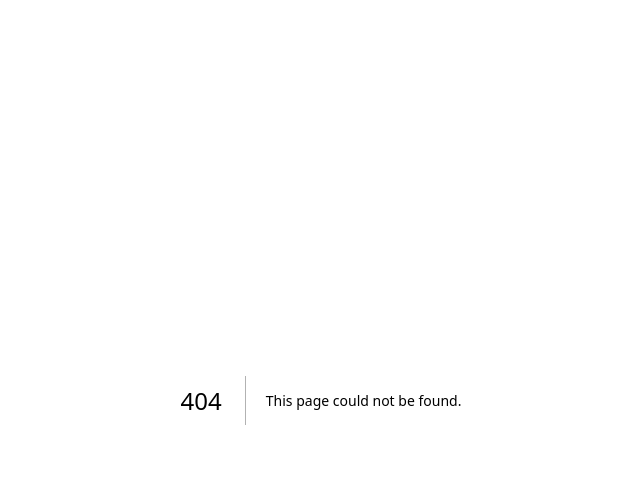
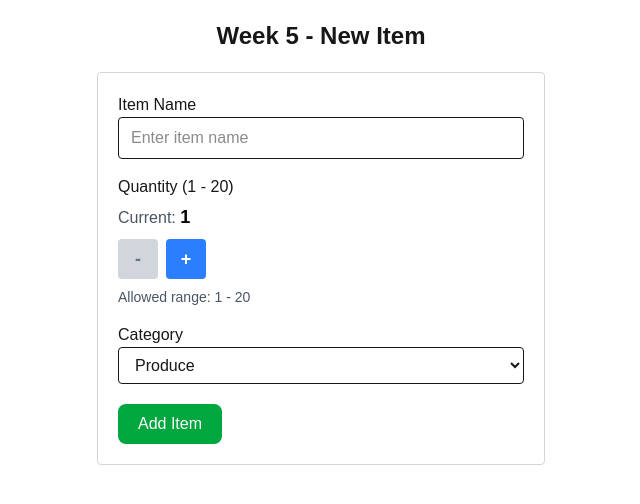
Before and after one commit to DavidThaiDuongNguyen/cprg306-assignments, a Next.js app: page /week-5 in a window 1280 px wide. Before the commit this address had no page. Shown: the top 504 px of the page, without its empty margins (319-959 px from the left). Built offline with nearby package versions, Linux system fonts and the light colour scheme.

Commit message:
week 5 page added

```diff
--- a/app/page.js
+++ b/app/page.js
@@ -5,7 +5,7 @@ export default function Page() {
     <main>
       <h1>CPRG 306: Web Development 2 - Assignments</h1>
       <p>
-        <Link href="/week-2"> Go to Week 2 →</Link> <Link href="/week-3">Go to Week 3 →</Link> <Link href="/week-4">Go to Week 4</Link>
+        <Link href="/week-2"> Go to Week 2 →</Link> <Link href="/week-3">Go to Week 3 →</Link> <Link href="/week-4">Go to Week 4 →</Link> <Link href="/week-5">Go to Week 5</Link>
       </p>
     </main>
   );
--- /dev/null
+++ b/app/week-5/new-item.js
@@ -0,0 +1,94 @@
+"use client";
+
+import { useState } from "react";
+
+export default function NewItem() {
+  const [item, setName] = useState("");
+  const [quantity, setQuantity] = useState(1);
+  const [category, setCategory] = useState("produce");
+
+  function increment() {
+    if (quantity < 20) {
+      setQuantity(quantity + 1);
+    }
+  }
+
+  function decrement() {
+    if (quantity > 1) {
+      setQuantity(quantity - 1);
+    }
+  }
+
+  function handleSubmit(event) {
+    event.preventDefault();
+
+    alert("Item: " + item + "\nQuantity: " + quantity + "\nCategory: " + category);
+    setName("");
+    setQuantity(1);
+    setCategory("produce");
+  }
+
+  return (
+    <form onSubmit={handleSubmit} className="max-w-md mx-auto border border-gray-300 rounded-sm p-5">
+      <div className="mb-4">
+        <label>Item Name</label>
+        <input type="text" value={item}
+          onChange={(e) => setName(e.target.value)}
+          required
+          placeholder="Enter item name"
+          className="w-full border rounded-sm px-3 py-2"
+        />
+      </div>
+
+      <div className="mb-4">
+        <p className="text-md font-medium mb-1">Quantity (1 - 20)</p>
+
+        <p className="text-gray-600 text-md mb-2">
+          Current:{" "}
+          <span className="text-black text-lg font-bold">{quantity}</span>
+        </p>
+
+        <div className="mb-2">
+          <button
+            type="button"
+            onClick={decrement}
+            disabled={quantity == 1}
+            className="w-10 h-10 mr-2 rounded-sm text-lg font-bold bg-gray-400 text-white hover:bg-gray-500 disabled:bg-gray-300 disabled:text-gray-500"
+          > -
+          </button>
+
+          <button
+            type="button"
+            onClick={increment}
+            disabled={quantity == 20}
+            className="w-10 h-10 rounded-sm text-lg font-bold bg-blue-500 text-white hover:bg-blue-600 disabled:bg-blue-300"
+          > +
+          </button>
+        </div>
+
+        <p className="text-gray-600 text-sm">Allowed range: 1 - 20</p>
+      </div>
+
+      <div>
+        <label>Category</label>
+        <select value={category} onChange={(e) => setCategory(e.target.value)} className="w-full border rounded-sm px-3 py-2">
+          <option value="produce">Produce</option>
+          <option value="dairy">Dairy</option>
+          <option value="bakery">Bakery</option>
+          <option value="meat">Meat</option>
+          <option value="frozen foods">Frozen Foods</option>
+          <option value="canned goods">Canned Goods</option>
+          <option value="dry goods">Dry Goods</option>
+          <option value="beverages">Beverages</option>
+          <option value="snacks">Snacks</option>
+          <option value="household">Household</option>
+          <option value="other">Other</option>
+        </select>
+      </div>
+
+      <button type="submit" className="mt-5 p-5 bg-green-600 text-white py-2 rounded-lg hover:bg-green-700">
+        Add Item
+      </button>
+    </form>
+  );
+}
--- /dev/null
+++ b/app/week-5/page.js
@@ -0,0 +1,10 @@
+import NewItem from "./new-item";
+
+export default function Page() {
+  return (
+    <main>
+      < h1 className="text-2xl text-center my-5 font-bold" >Week 5 - New Item</h1 >
+      <NewItem />
+    </main >
+  );
+}
```
